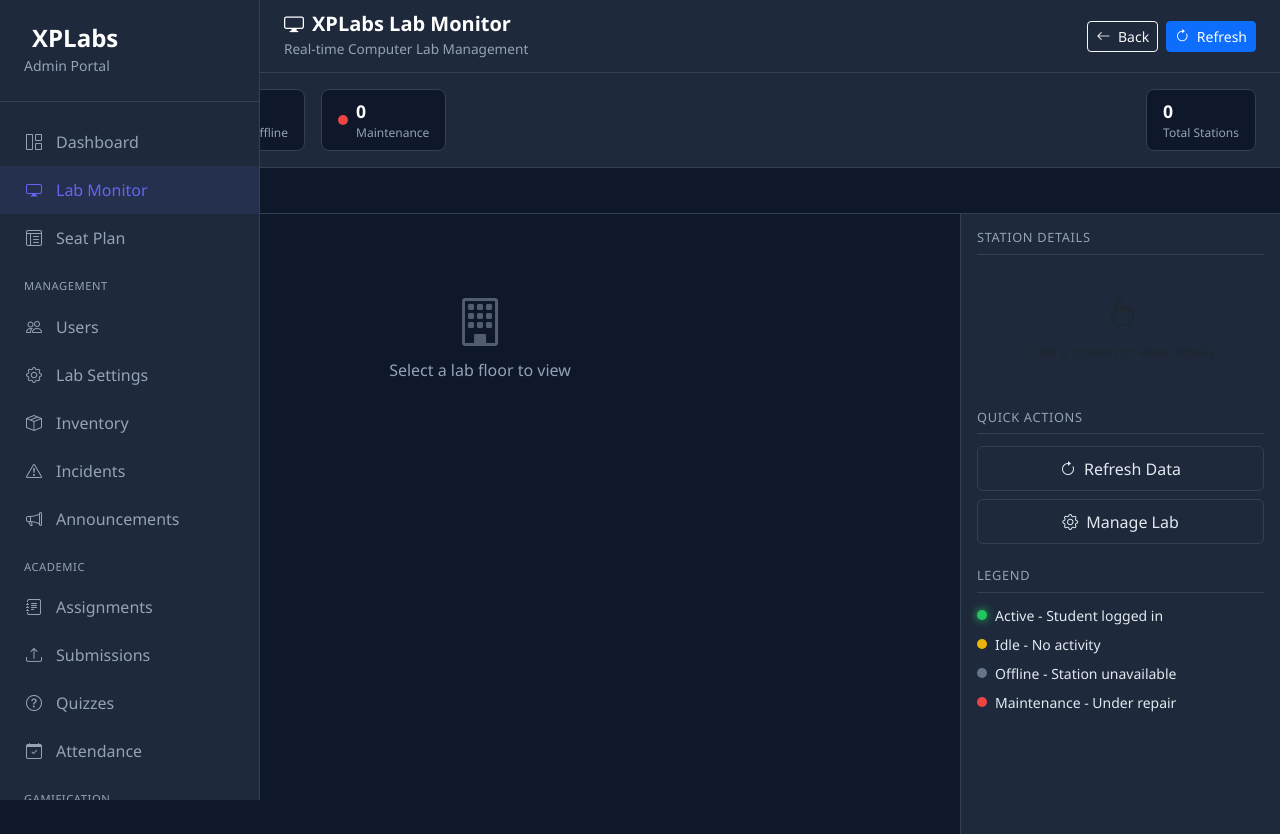
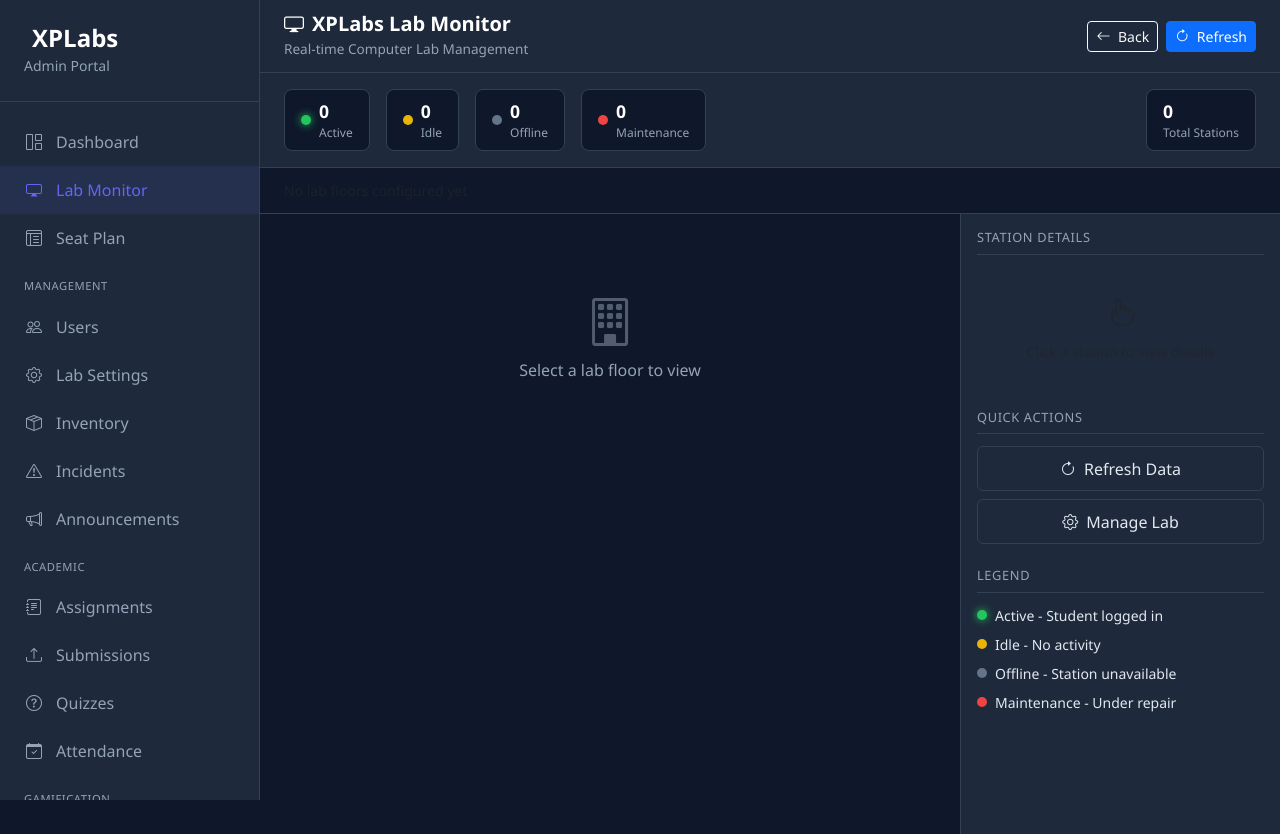
Before and after one commit to elison213/XP-Labs-Gamified-Computer-Laboratory-Management-and-Learning-Management-System, a PHP site: page /monitoring.php in a window 1280 px wide. Run offline with PHP 8.4, Linux system fonts and the light colour scheme; the visitor is signed in with stand-in values (Sample User, id 1); data that the repository does not hold is empty.

Commit message:
Fix: monitoring.php layout margins for sidebar compatibility

```diff
--- a/monitoring.php
+++ b/monitoring.php
@@ -75,6 +75,8 @@ foreach ($floors as $f) { if ($f['id'] == $currentFloorId) { $currentFloor = $f;
             position: sticky;
             top: 0;
             z-index: 100;
+            margin-left: 260px;
+            width: calc(100% - 260px);
         }
         .topbar-brand { display: flex; align-items: center; gap: 0.75rem; }
         .topbar-brand h5 { margin: 0; font-weight: 700; color: #fff; }
@@ -87,6 +89,7 @@ foreach ($floors as $f) { if ($f['id'] == $currentFloorId) { $currentFloor = $f;
             padding: 1rem 1.5rem;
             background: var(--bg-card);
             border-bottom: 1px solid var(--border);
+            margin-left: 260px;
         }
         .stat-chip {
             display: flex;
@@ -116,6 +119,7 @@ foreach ($floors as $f) { if ($f['id'] == $currentFloorId) { $currentFloor = $f;
             padding: 0.75rem 1.5rem;
             border-bottom: 1px solid var(--border);
             overflow-x: auto;
+            margin-left: 260px;
         }
         .floor-tab {
             padding: 0.5rem 1.25rem;
@@ -135,6 +139,7 @@ foreach ($floors as $f) { if ($f['id'] == $currentFloorId) { $currentFloor = $f;
             display: grid;
             grid-template-columns: 1fr 320px;
             height: calc(100vh - 180px);
+            margin-left: 260px;
         }
 
         /* View Toggle */
@@ -421,7 +426,7 @@ foreach ($floors as $f) { if ($f['id'] == $currentFloorId) { $currentFloor = $f;
     <?php include __DIR__ . '/components/admin_sidebar.php'; ?>
 
     <!-- Top Bar -->
-    <div class="topbar" style="margin-left: 260px;">
+    <div class="topbar" style="margin-left: 260px; width: calc(100% - 260px);">
         <div class="topbar-brand">
             <div>
                 <h5><i class="bi bi-display me-2"></i>XPLabs Lab Monitor</h5>
```
